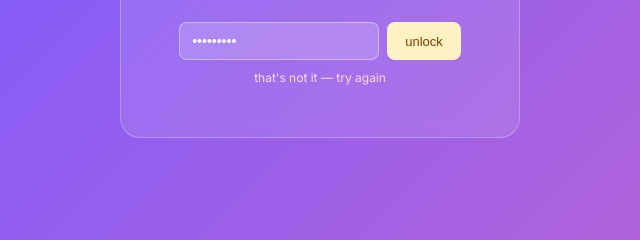
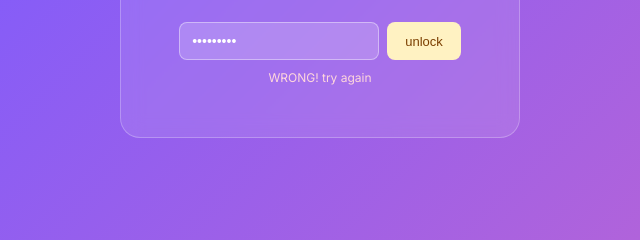
Before and after one commit to goofybrian/letter, a plain HTML site: page index.html in a window 1280 px wide. Both pictures are taken after typing "Sample123" into the empty fields and a click on the button "unlock". Shown: the part 482-722 px from the top of the page, 320-960 px from the left. Drawn offline with nearby package versions, Linux system fonts and the light colour scheme.

Commit message:
Update index.html

```diff
--- a/index.html
+++ b/index.html
@@ -210,7 +210,7 @@
       <input type="password" id="pwInput" placeholder="know the password?" autocomplete="off">
       <button type="submit">unlock</button>
     </form>
-    <p id="pwError">that's not it — try again</p>
+    <p id="pwError">WRONG! try again</p>
   </div>
 
   <div id="letter">
```
